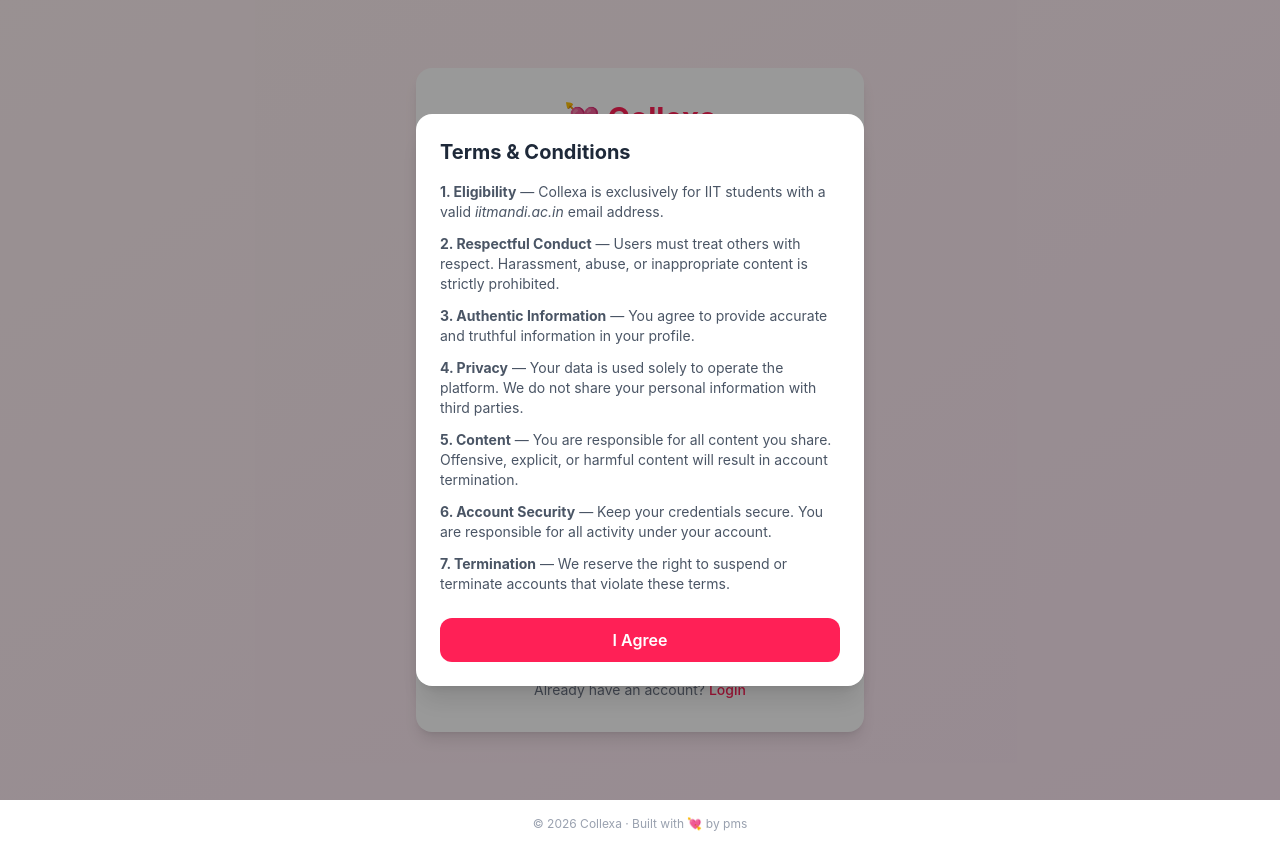
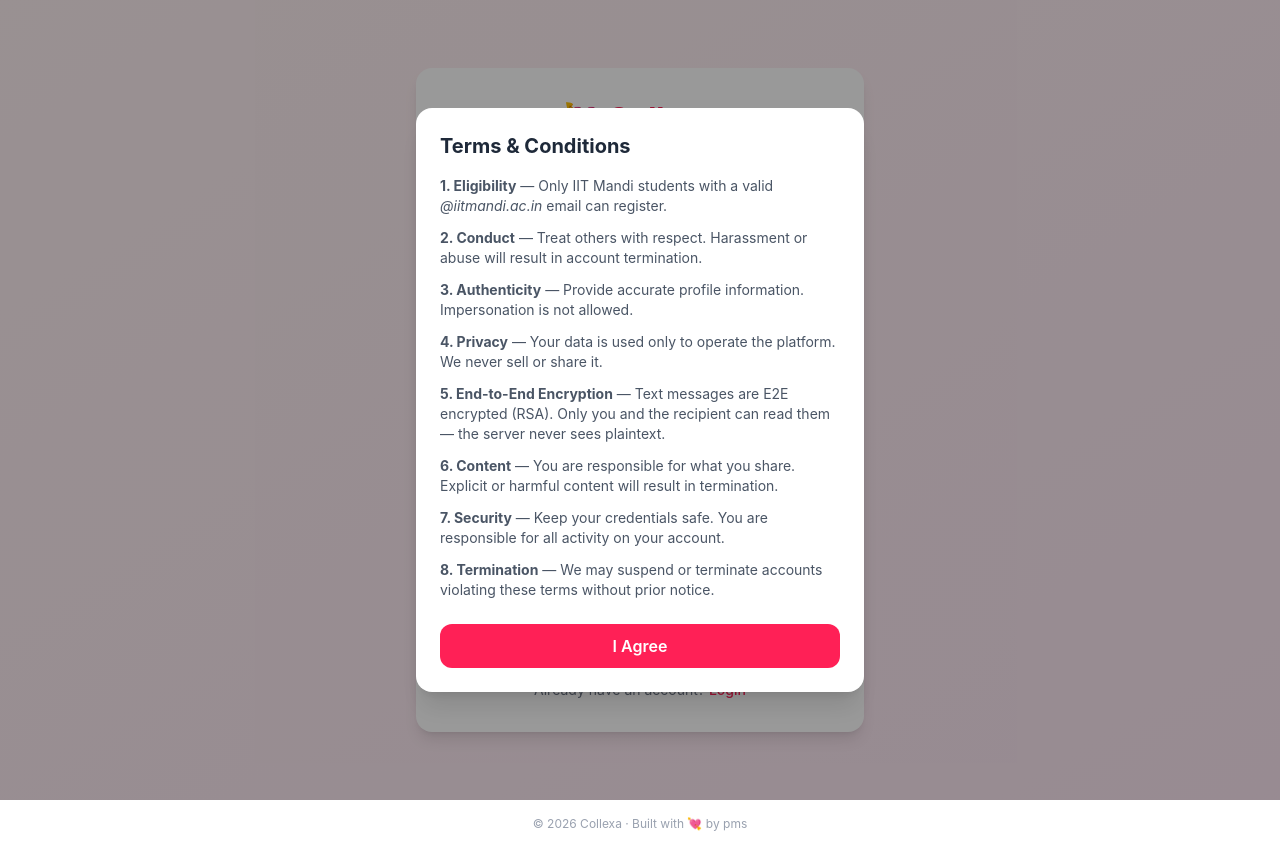
Before and after one commit to pramesh-kumar/Collexa, a React (Vite) app in the folder frontend/: page /signup in a window 1280 px wide. Both pictures are taken after a click on the button "Terms & Conditions". Built offline with nearby package versions, Linux system fonts and the light colour scheme.

Commit message:
feat: update T&C with E2E encryption clause

```diff
--- a/frontend/src/pages/Signup.jsx
+++ b/frontend/src/pages/Signup.jsx
@@ -154,13 +154,14 @@
             onClick={(e) => e.stopPropagation()}>
             <h2 className="text-xl font-bold text-gray-800 mb-4">Terms & Conditions</h2>
             <div className="text-sm text-gray-600 space-y-3">
-              <p><b>1. Eligibility</b> — Collexa is exclusively for IIT students with a valid <i>iitmandi.ac.in</i> email address.</p>
-              <p><b>2. Respectful Conduct</b> — Users must treat others with respect. Harassment, abuse, or inappropriate content is strictly prohibited.</p>
-              <p><b>3. Authentic Information</b> — You agree to provide accurate and truthful information in your profile.</p>
-              <p><b>4. Privacy</b> — Your data is used solely to operate the platform. We do not share your personal information with third parties.</p>
-              <p><b>5. Content</b> — You are responsible for all content you share. Offensive, explicit, or harmful content will result in account termination.</p>
-              <p><b>6. Account Security</b> — Keep your credentials secure. You are responsible for all activity under your account.</p>
-              <p><b>7. Termination</b> — We reserve the right to suspend or terminate accounts that violate these terms.</p>
+              <p><b>1. Eligibility</b> — Only IIT Mandi students with a valid <i>@iitmandi.ac.in</i> email can register.</p>
+              <p><b>2. Conduct</b> — Treat others with respect. Harassment or abuse will result in account termination.</p>
+              <p><b>3. Authenticity</b> — Provide accurate profile information. Impersonation is not allowed.</p>
+              <p><b>4. Privacy</b> — Your data is used only to operate the platform. We never sell or share it.</p>
+              <p><b>5. End-to-End Encryption</b> — Text messages are E2E encrypted (RSA). Only you and the recipient can read them — the server never sees plaintext.</p>
+              <p><b>6. Content</b> — You are responsible for what you share. Explicit or harmful content will result in termination.</p>
+              <p><b>7. Security</b> — Keep your credentials safe. You are responsible for all activity on your account.</p>
+              <p><b>8. Termination</b> — We may suspend or terminate accounts violating these terms without prior notice.</p>
             </div>
             <button onClick={() => { setAgreed(true); setShowTerms(false); }}
               className="w-full mt-6 bg-rose-500 text-white py-2.5 rounded-xl font-semibold hover:bg-rose-600 transition">
```
